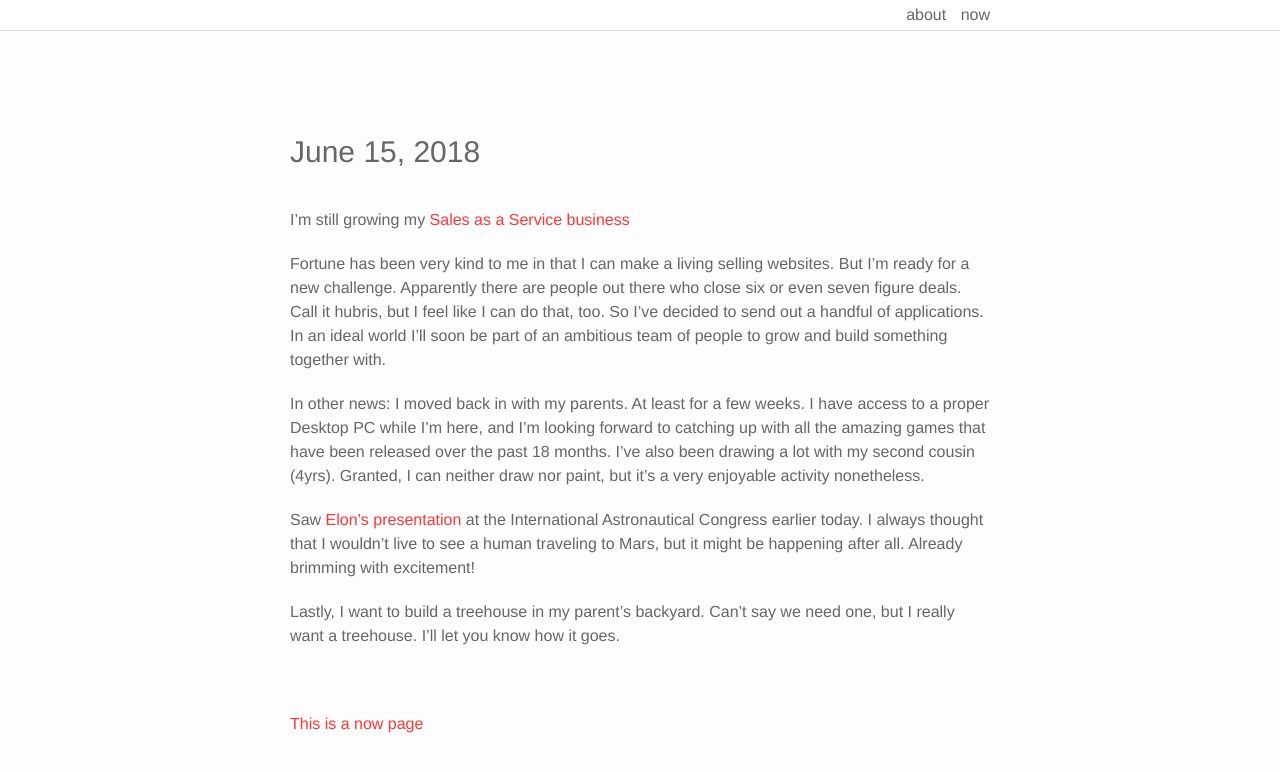
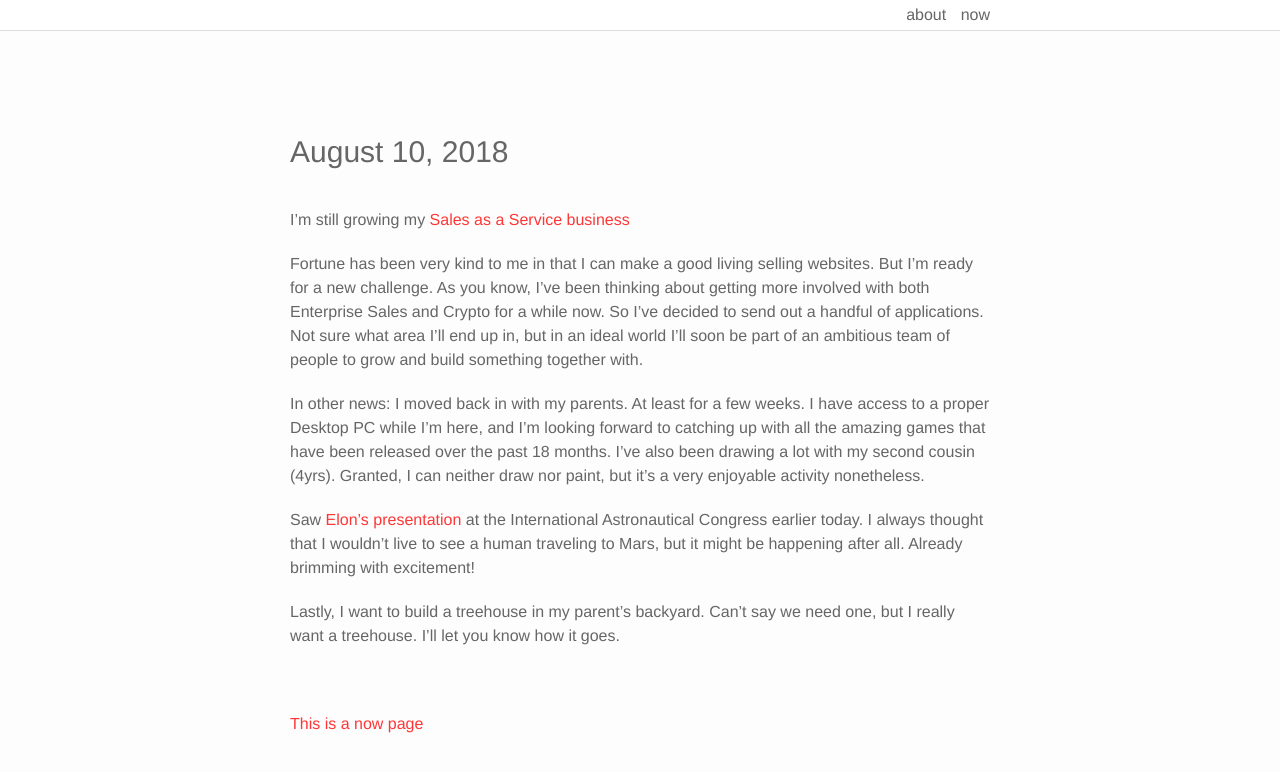
Before and after one commit to sz7331/sz7331.github.io, a Jekyll site: the page built from now.md, in a window 1280 px wide. Shown: the top 772 px of the page. Built offline with Jekyll 4.4.1, drawn with Linux system fonts in a browser that asks for light colours; nearby versions of some CDN libraries.

Commit message:
New entry

```diff
--- a/now.md
+++ b/now.md
@@ -4,13 +4,13 @@ title:
 permalink: /now/
 description:
 ---
-<h3>June 15, 2018</h3>
+<h3>August 10, 2018</h3>
 
 <br>
 
-I'm still growing my [Sales as a Service business](https://www.thefastlaneforum.com/community/threads/sales-as-a-service.77665/)
+I'm still growing my [Sales as a Service business](hhttps://www.thefastlaneforum.com/community/threads/sales-as-a-service.77665/page-2#post-712893)
 
-Fortune has been very kind to me in that I can make a living selling websites. But I'm ready for a new challenge. Apparently there are people out there who close six or even seven figure deals. Call it hubris, but I feel like I can do that, too. So I've decided to send out a handful of applications. In an ideal world I'll soon be part of an ambitious team of people to grow and build something together with.
+Fortune has been very kind to me in that I can make a good living selling websites. But I'm ready for a new challenge. As you know, I've been thinking about getting more involved with both Enterprise Sales and Crypto for a while now. So I've decided to send out a handful of applications. Not sure what area I'll end up in, but in an ideal world I'll soon be part of an ambitious team of people to grow and build something together with.
 
 In other news: I moved back in with my parents. At least for a few weeks. I have access to a proper Desktop PC while I'm here, and I'm looking forward to catching up with all the amazing games that have been released over the past 18 months. I've also been drawing a lot with my second cousin (4yrs). Granted, I can neither draw nor paint, but it's a very enjoyable activity nonetheless.
 
```
